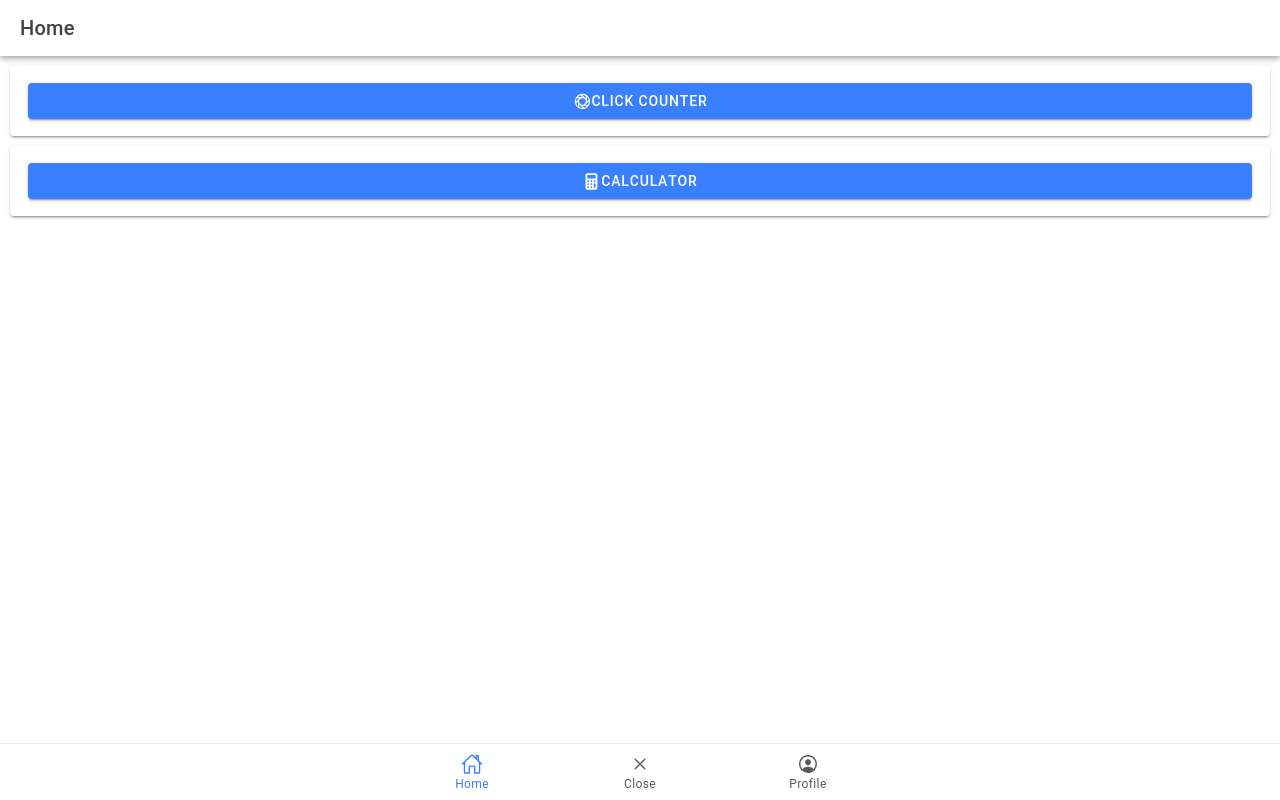
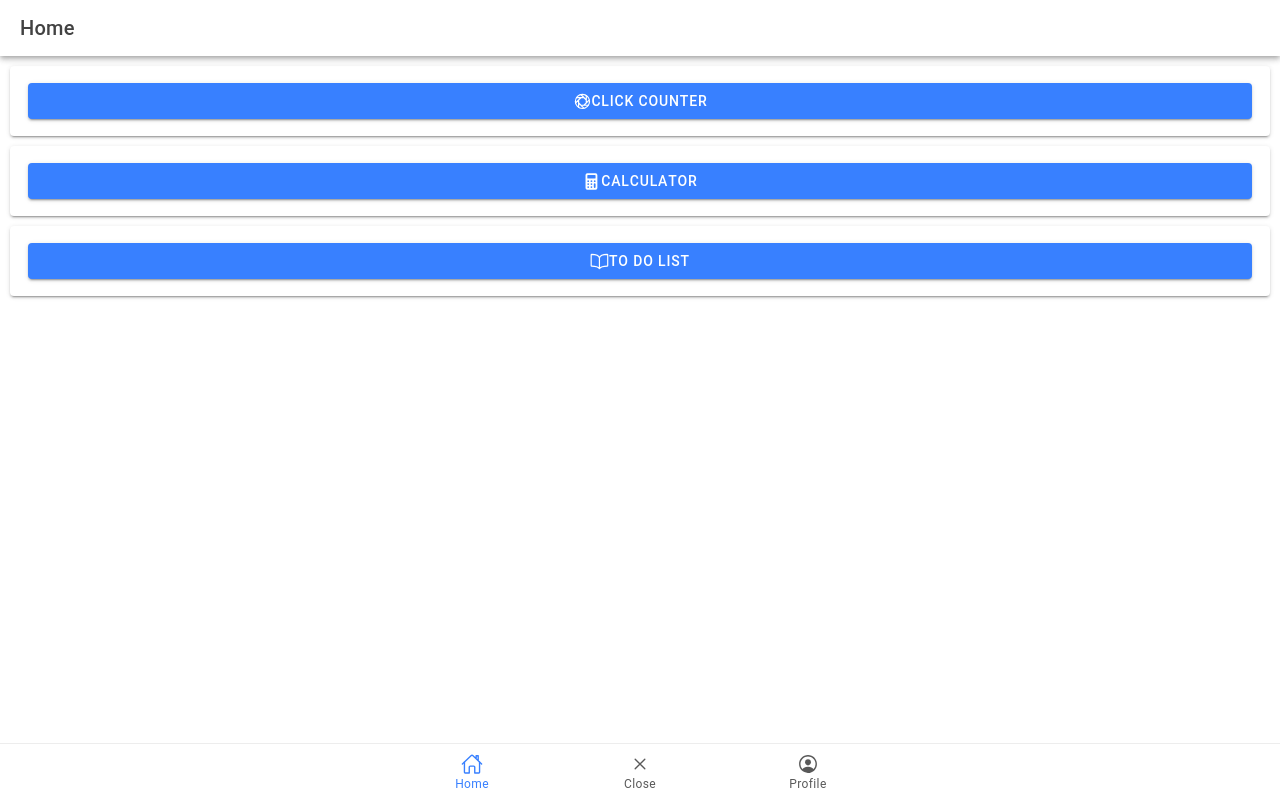
Before and after one commit to kenethlompon/ion-t-lompon, a React (Vite) app: page /Home in a window 1280 px wide. Built offline with nearby package versions, Linux system fonts and the light colour scheme.

Commit message:
added to do list in Home.tsx

```diff
--- a/src/pages/Home.tsx
+++ b/src/pages/Home.tsx
@@ -1,6 +1,6 @@
 import React, { useState } from 'react';
 import { IonContent, IonHeader, IonPage, IonTitle, IonToolbar, IonCard, IonCardHeader, IonCardSubtitle, IonCardTitle, IonCardContent, IonButton, IonIcon } from '@ionic/react';
-import { apertureOutline, calculator } from 'ionicons/icons';
+import { apertureOutline, bookOutline, calculator } from 'ionicons/icons';
 import './ClickCounter.css';
 
 const ClickCounter: React.FC = () => {
@@ -50,6 +50,15 @@ const Home: React.FC = () => {
             </IonButton>
           </IonCardContent>
         </IonCard>
+
+        <IonCard>
+          <IonCardContent>
+          <IonButton expand="block"routerLink="/todolist">
+            <IonIcon icon={bookOutline} />
+           To do List</IonButton>
+          </IonCardContent>
+        </IonCard>
+
       </IonContent>
     </IonPage>
   );
```
